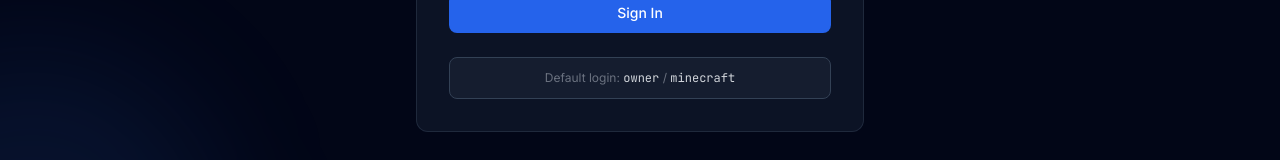
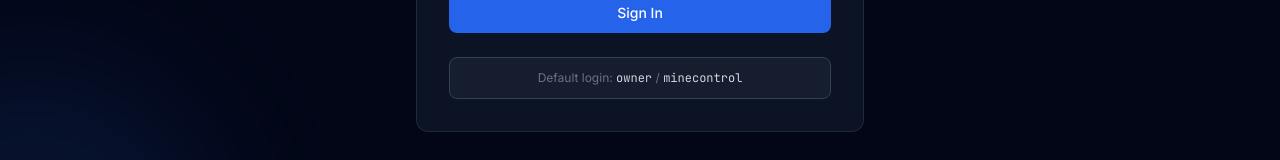
Before and after one commit to Harsha240105/Mine-Control, a React (Vite) app: page /login in a window 1280 px wide. Shown: the part 526-686 px from the top of the page. Built offline with nearby package versions, Linux system fonts and the light colour scheme; no server answers.

Commit message:
v1.0.53 — Login Fix & Password Reset
- Fix default password displayed on login page (minecraft → minecontrol)
- Bump version to 1.0.53

```diff
--- a/package.json
+++ b/package.json
@@ -1,7 +1,7 @@
 {
   "name": "minecontrol-os",
   "private": true,
-  "version": "1.0.52",
+  "version": "1.0.53",
   "description": "Self-hosted Minecraft Server Management Platform",
   "author": "Harsha <hsharshavardhanh@soundaryainstitutions.in>",
   "main": "dist/electron/main.js",
--- a/src/pages/Login.tsx
+++ b/src/pages/Login.tsx
@@ -100,7 +100,7 @@
           <div className="mt-6 p-3 bg-surface-800/50 rounded-lg border border-surface-700">
             <p className="text-xs text-gray-500 text-center">
               Default login: <span className="text-gray-300 font-mono">owner</span> /{' '}
-              <span className="text-gray-300 font-mono">minecraft</span>
+              <span className="text-gray-300 font-mono">minecontrol</span>
             </p>
           </div>
         </div>
```
Also changed, not shown: 1 other file (tests, documents, lock files or other folders).
